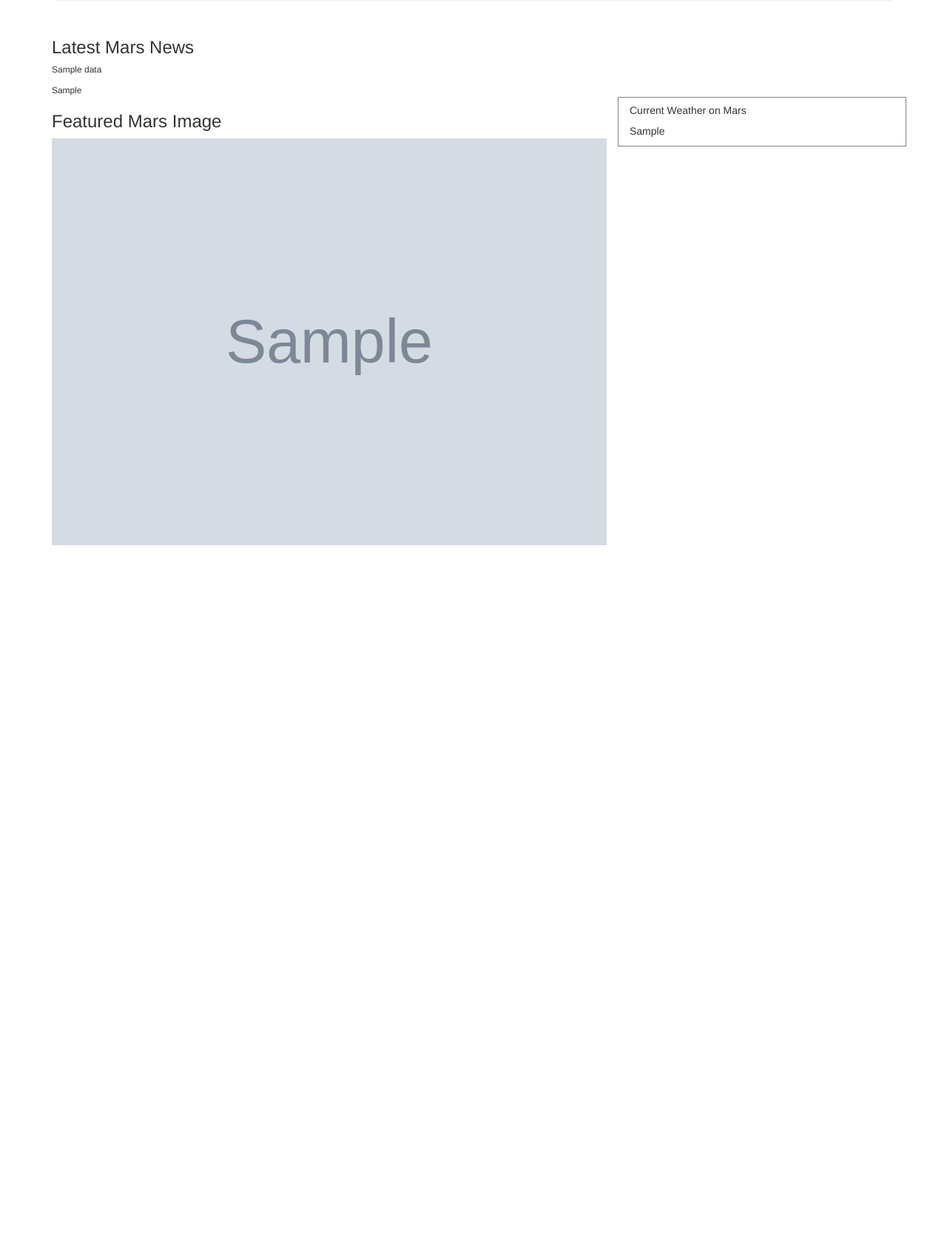
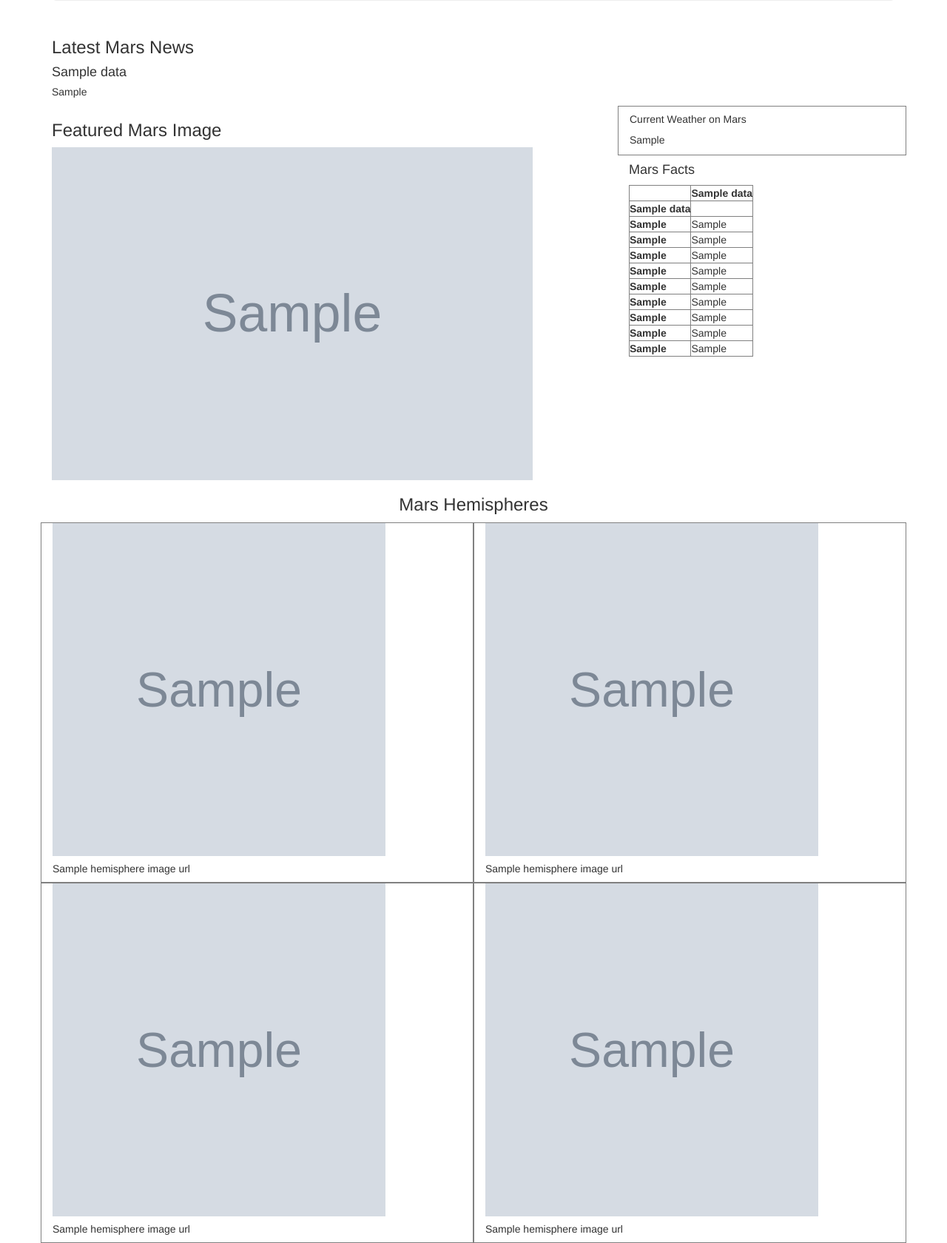
Before and after one commit to jingchliu/web-scraping-challenge, a Flask app: page / in a window 1280 px wide. Shown: the part 255-1935 px from the top of the page at 74% size. Before the commit the page ends 992 px from the top, so only its background shows below. Run offline with Flask 2, Linux system fonts and the light colour scheme; grey boxes marked "Sample" are stand-in pictures; a database or web service that is not in the repository returns one stand-in record (values such as "Sample title"); some libraries are stand-ins or nearby versions.

Commit message:
HW finished

```diff
--- a/Missions_to_Mars/templates/index.html
+++ b/Missions_to_Mars/templates/index.html
@@ -21,36 +21,85 @@
     <div class="row" id="craiglist-listings">
       <div class="col-md-12">
         <h3 class="heading">Latest Mars News</h4>
-        <h6>{{data.news_title}}</h6>
-        <small>{{data.news_p}}</small>
+        <h4>{{data.news_title}}</h4>
+        <h5>{{data.news_p}}</h5>
       </div>
     </div>
 
     <div class="row" id="craiglist-listings">
       <div class="col-md-8">
         <h3 class="heading">Featured Mars Image</h4>
-        <img src="{{data.featured_image_url}}" style="width:750px;height:550px;">
+        <img src="{{data.featured_image_url}}" style="width:650px;height:450px;">
       </div>
       <div class="col-md-4" style="border: 1px solid gray;">
         <h5 class="heading">Current Weather on Mars</h5>
         <p>{{data.mars_weather}}</p>
       </div>
-      <!-- <div class="col-md-4" style="border: 1px solid gray;">
-        <h5 class="heading">Mars Facts</h5>
-        <p>{{data.html_table}}</p>
+      <div class="col-md-4">
+        <h4 class="heading">Mars Facts</h4>
+        <table border="1">
+            <thead></thead>
+            <tr style="text-align: right;">
+            <th></th>
+            <th>{{data.table_title_1}}</th>
+            </tr>
+            <tr>
+            <th>{{data.table_title_2}}</th>
+            <th></th>
+            </tr>
+            </thead>
+            <tbody>
+            <tr>
+            <th>{{data.th[0]}}</th>
+            <td>{{data.td[0]}}</td>
+            </tr>
+            <tr>
+            <th>{{data.th[1]}}</th>
+            <td>{{data.td[1]}}</td>
+            </tr>
+            <tr>
+            <th>{{data.th[2]}}</th>
+            <td>{{data.td[2]}}</td>
+            </tr>
+            <tr>
+            <th>{{data.th[3]}}</th>
+            <td>{{data.td[3]}}</td>
+            </tr>
+            <tr>
+            <th>{{data.th[4]}}</th>
+            <td>{{data.td[4]}}</td>
+            </tr>
+            <tr>
+            <th>{{data.th[5]}}</th>
+            <td>{{data.td[5]}}</td>
+            </tr>
+            <tr>
+            <th>{{data.th[6]}}</th>
+            <td>{{data.td[6]}}</td>
+            </tr>
+            <tr>
+            <th>{{data.th[7]}}</th>
+            <td>{{data.td[7]}}</td>
+            </tr>
+            <tr>
+            <th>{{data.th[8]}}</th>
+            <td>{{data.td[8]}}</td>
+            </tr>
+            </tbody>
+        </table>
       </div>
-    </div> -->
-    <!-- <div class="row">
+    </div>
+    <div class="row">
       <div class="col-md-12">
         <h3 class="heading" style="text-align: center;">Mars Hemispheres</h4>
       </div>
-      {% for hemisphere_image_url in hemisphere_image_urls %}
+      {% for x in range(4) %}
         <div class="col-md-6" style="border: 1px solid gray;">
-          <img src='data.hemisphere_image_urls.img_url'>
-          <h5>{{data.hemisphere_image_urls.title}}</h5>
+          <img src="{{data.hemisphere_image_urls[x]['img_url']}}" style="width:450px;height:450px;">
+          <h5>{{data.hemisphere_image_urls[x]['title']}}</h5>
         </div>
       {% endfor %}
-    </div> -->
+    </div>
 
   </div>
 </body>
```
Also changed, not shown: Missions_to_Mars/scrape_mars.py (+39 -33 lines), Missions_to_Mars/table.html (deleted, +0 -50 lines), Missions_to_Mars/Screen Shot 1.png (added), Missions_to_Mars/Screen Shot 2.png (added), 1 other file.
